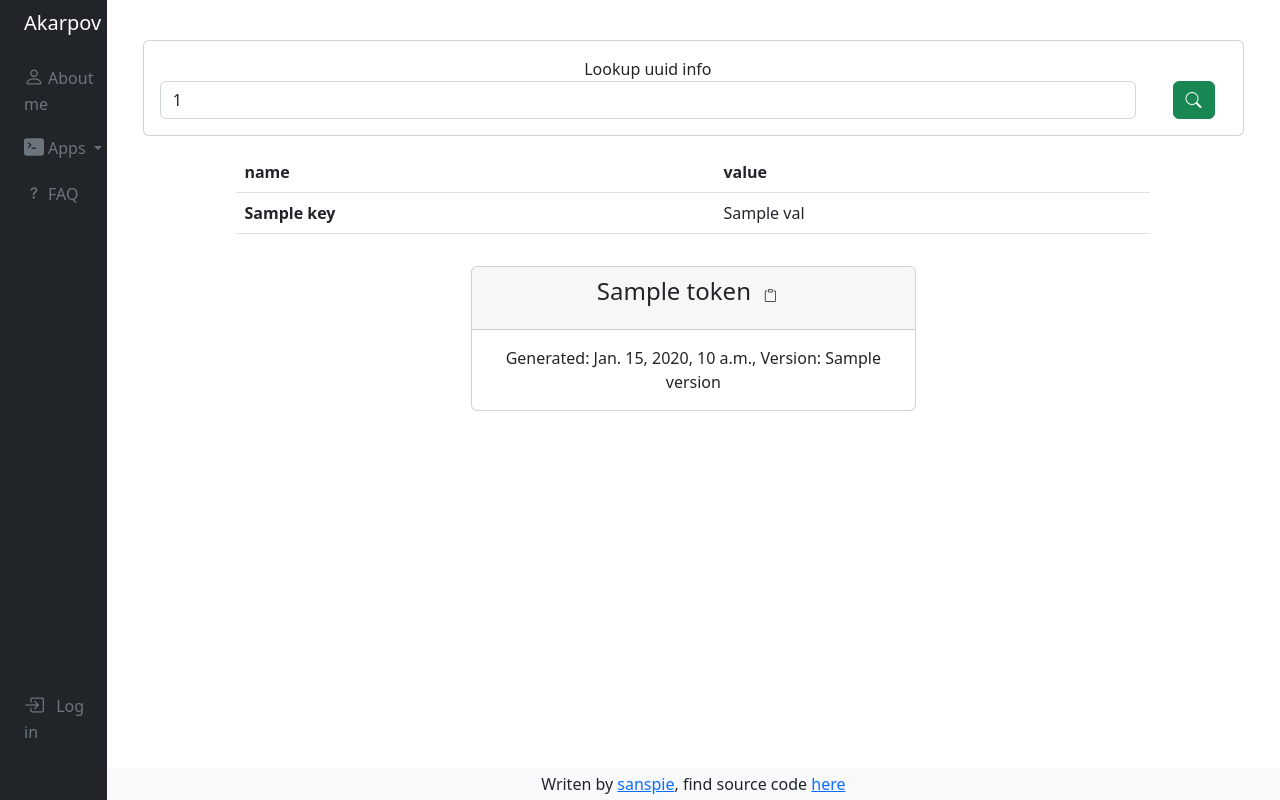
After one commit to Alexander-D-Karpov/akarpov, a Django app: template akarpov/templates/tools/uuid/main.html in a window 1280 px wide. The commit adds this page. Run offline with Django 4.2, Linux system fonts and the light colour scheme; the template is opened without the code that fills it: most values are stand-ins (such as "Sample title", 1, 10 or a date in 2020); parts of the project's set-up code (start-up, migrations or seed data) failed here and were passed over; some libraries are stand-ins or nearby versions.

Commit message:
added uuid tools, updated celery

```diff
--- a/akarpov/templates/base.html
+++ b/akarpov/templates/base.html
@@ -76,6 +76,7 @@
                             </a>
                             <ul class="dropdown-menu dropdown-menu-dark text-small shadow" aria-labelledby="dropdown">
                                 <li><a class="dropdown-item {% active_link 'tools:qr:create' %}" href="{% url 'tools:qr:create' %}">QR generator</a></li>
+                                <li><a class="dropdown-item {% active_link 'tools:uuid:main' %}" href="{% url 'tools:uuid:main' %}">UUID tools</a></li>
                                 <li><a class="dropdown-item {% active_link 'tools:shortener:create' %}" href="{% url 'tools:shortener:create' %}">URL shortcuter</a></li>
                             </ul>
                         </li>
--- /dev/null
+++ b/akarpov/templates/tools/uuid/main.html
@@ -0,0 +1,58 @@
+{% extends 'base.html' %}
+{% load static %}
+
+{% block content %}
+<div class="row align-items-center justify-content-center d-flex">
+  <div class="col-lg-12 d-flex align-items-stretch m-3">
+    <div style="width: 100%" class="card text-center">
+      <form class="card-body row justify-content-end ml-5 mr-5" method="get">
+        <div class="col-lg-11 col-sm-10">
+          <label for="uuid">Lookup uuid info</label><input {% if uuid %}value="{{ uuid }}" {% endif %}name="uuid" class="form-control" id="uuid" type="text" placeholder="insert uuid" />
+        </div>
+        <div class="col-lg-1 col-sm-2">
+          <button class="btn btn-success mt-4" type="submit"><i class="bi-search"></i></button>
+        </div>
+      </form>
+    </div>
+  </div>
+  {% if data %}
+  <div class="col-lg-10">
+    <table class="table">
+    <thead>
+      <tr>
+        <th scope="col">name</th>
+        <th scope="col">value</th>
+      </tr>
+    </thead>
+        <tbody>
+      {% for key, val in data.items %}
+      <tr>
+        <th scope="row">{{ key }}</th>
+        <td>{{ val }}</td>
+      </tr>
+      {% endfor %}
+    </tbody>
+    </table>
+    {% endif %}
+  </div>
+  {% for token, version in tokens %}
+  <div class="col-lg-5 d-flex align-items-stretch justify-content-center m-3">
+    <div class="card text-center ml-1">
+      <div class="card-header">
+        <h4 class="bg-gray-300 ">{{ token }}<button class="btn" data-clipboard-text="{{ token }}">
+      <i style="font-size: 0.8em" class="bi bi-clipboard ml-2"></i>
+    </button></h4>
+      </div>
+      <div class="card-body">
+        Generated: {{ now }}, Version: {{ version }}
+      </div>
+    </div>
+  </div>
+  {% endfor %}
+</div>
+
+  <script src="{% static 'js/clipboard.min.js' %}"></script>
+  <script>
+  new ClipboardJS('.btn');
+  </script>
+{% endblock %}
--- a/akarpov/tools/urls.py
+++ b/akarpov/tools/urls.py
@@ -3,6 +3,7 @@ from django.urls import include, path
 app_name = "tools"
 urlpatterns = [
     path("qr/", include("akarpov.tools.qr.urls", namespace="qr")),
+    path("uuid/", include("akarpov.tools.uuidtools.urls", namespace="uuid")),
     path(
         "promocodes/", include("akarpov.tools.promocodes.urls", namespace="promocodes")
     ),
--- /dev/null
+++ b/akarpov/tools/uuidtools/apps.py
@@ -0,0 +1,5 @@
+from django.apps import AppConfig
+
+
+class UuidtoolsConfig(AppConfig):
+    name = "akarpov.tools.uuidtools"
--- /dev/null
+++ b/akarpov/tools/uuidtools/forms.py
@@ -0,0 +1,5 @@
+from django import forms
+
+
+class UUIDForm(forms.Form):
+    token = forms.UUIDField()
--- a/pyproject.toml
+++ b/pyproject.toml
@@ -109,6 +109,7 @@ pytest-lambda = "^2.2.0"
 pgvector = "^0.2.2"
 pycld2 = "^0.41"
 textract = "^1.6.5"
+uuid6 = "^2023.5.2"
 
 
 [build-system]
```
Also changed, not shown: akarpov/tools/uuidtools/services.py (added, +56 -0 lines), akarpov/tools/uuidtools/urls.py (added, +9 -0 lines), akarpov/tools/uuidtools/views.py (added, +28 -0 lines), akarpov/tools/uuidtools/__init__.py (added), akarpov/tools/uuidtools/migrations/__init__.py (added), 2 other files.
